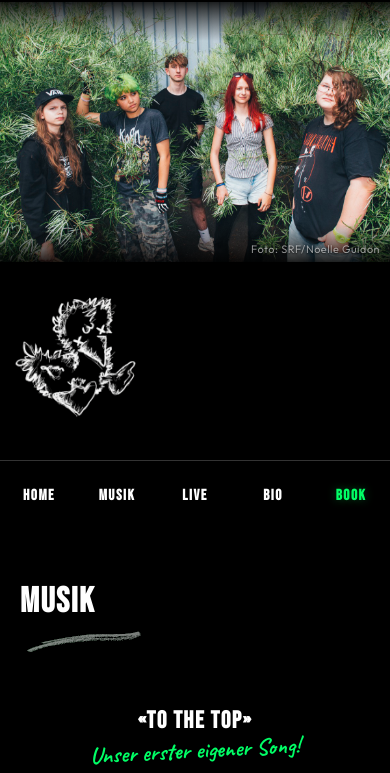
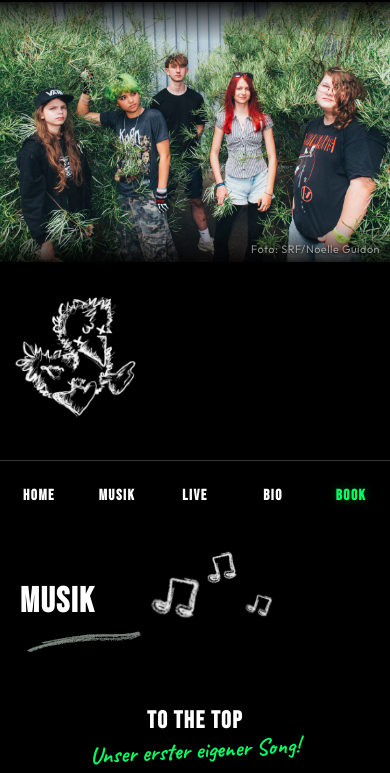
Before and after one commit to specialguest-maria/Special-Guest, a plain HTML site: page docs/index.html in a window 390 px wide. Shown: the part 314-1087 px from the top of the page. Drawn offline with Linux system fonts and the light colour scheme; grey boxes are pictures that could not be loaded.

Commit message:
Music section: hand-drawn notes by the heading, no quote marks on song name
- Three chalk-style notes (from Maria's drawing) beside the Musik heading,
  sized per desktop/mobile layout.
- 'To The Top' written without « » in the subheader and video card.

Co-Authored-By: Claude Opus 5.5 <noreply@anthropic.com>
Claude-Session: https://claude.ai/code/session_01F2iST9JpwdeygRBL5vgsEq

```diff
--- a/docs/index.css
+++ b/docs/index.css
@@ -118,6 +118,14 @@ a {
   text-align: left;       /* Left-aligns text inside the header block */
 }
 
+/* Hand-drawn music notes beside the Music heading (sizes/positions per layout below) */
+.music-note-decor {
+  position: absolute;
+  height: auto;
+  pointer-events: none;
+  opacity: 0.9;
+}
+
 .section-title {
   font-size: 2.8rem;
   text-transform: uppercase;
@@ -855,6 +863,10 @@ a {
     transform: rotate(-12deg);
   }
 
+  .music-note-1 { width: 58px; left: calc(100% + 18px); top: -6px;  transform: rotate(10deg); }
+  .music-note-2 { width: 40px; left: calc(100% + 90px); top: -34px; transform: rotate(-14deg); }
+  .music-note-3 { width: 30px; left: calc(100% + 148px); top: 18px; transform: rotate(18deg); }
+
   .bio-note-decor {
     width: 58px;
     height: auto;
@@ -1319,6 +1331,10 @@ a {
     left: 5px;
     transform: rotate(-12deg);
   }
+
+  .music-note-1 { width: 44px; left: calc(100% + 12px); top: -4px;  transform: rotate(10deg); }
+  .music-note-2 { width: 30px; left: calc(100% + 64px); top: -26px; transform: rotate(-14deg); }
+  .music-note-3 { width: 23px; left: calc(100% + 106px); top: 14px; transform: rotate(18deg); }
 
   .bio-note-decor {
     width: 42px;
--- a/docs/index.html
+++ b/docs/index.html
@@ -97,11 +97,15 @@
               <span data-lang="en">Music</span>
             </h2>
             <img src="assets/brush_underline.png" alt="" class="brush-underline">
+            <!-- Hand-drawn notes next to the heading -->
+            <img src="assets/music_note.png" alt="" class="music-note-decor music-note-1">
+            <img src="assets/music_note.png" alt="" class="music-note-decor music-note-2">
+            <img src="assets/music_note.png" alt="" class="music-note-decor music-note-3">
           </div>
 
           <!-- SUBHEADER FOR THE FIRST ORIGINAL SONG -->
           <div class="song-head">
-            <h3 class="song-head-title">«To The Top»</h3>
+            <h3 class="song-head-title">To The Top</h3>
             <p class="song-head-note">
               <span data-lang="de">Unser erster eigener Song!</span>
               <span data-lang="en">Our first original song!</span>
@@ -125,8 +129,8 @@
               <div class="video-header-info">
                 <div class="band-avatar">SG</div>
                 <span class="video-title">
-                  <span data-lang="de">«To The Top» live bei SRF 3</span>
-                  <span data-lang="en">«To The Top» live on SRF 3</span>
+                  <span data-lang="de">To The Top live bei SRF 3</span>
+                  <span data-lang="en">To The Top live on SRF 3</span>
                   <span class="video-subtitle">
                     <span data-lang="de">SRF 3 punkt CH · 25.11.2026</span>
                     <span data-lang="en">SRF 3 punkt CH · 25 Nov 2026</span>
```
Also changed, not shown: docs/assets/music_note.png (added).
